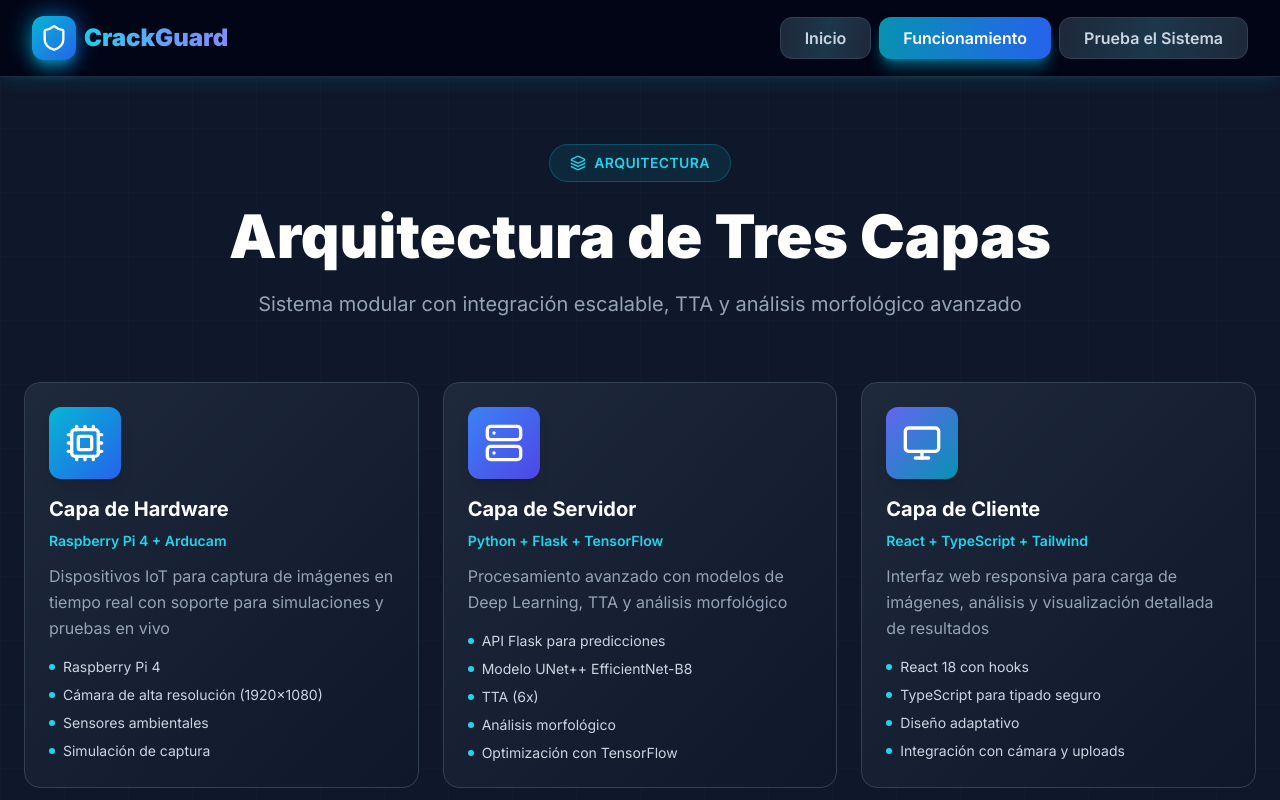
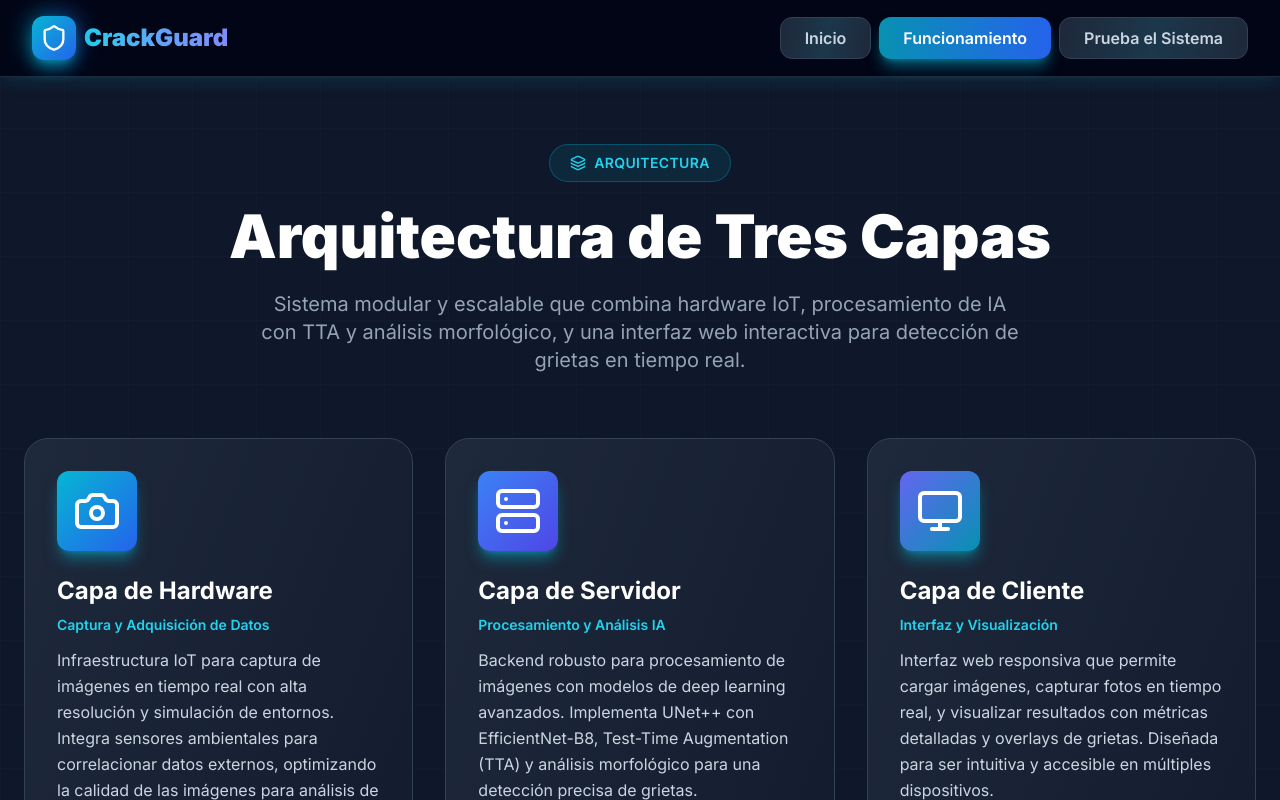
Before and after one commit to Angel226m/dl_iot, a React (Vite) app in the folder Frontend/: page / in a window 1280 px wide. Both pictures are taken after a click on the button "Funcionamiento". Shown: the top 800 px of the page. Built offline with nearby package versions, Linux system fonts and the light colour scheme.

Commit message:
Analisis morfologico v2

```diff
--- a/Frontend/src/components/Funcionamiento.tsx
+++ b/Frontend/src/components/Funcionamiento.tsx
@@ -332,35 +332,71 @@ const Funcionamiento = () => {
 
 export default Funcionamiento*/
 
-
-
  import { Cpu, Server, Monitor, Users, Building2, Shield, Code, Server as ServerIcon, Package, GraduationCap, Camera, Database, Sparkles, ScanSearch, Eye, Calendar, CheckCircle, Clock, ArrowRight, Layers, Compass, Settings, Zap } from 'lucide-react'
 
 const Funcionamiento = () => {
   const layers = [
     {
-      icon: <Cpu className="w-10 h-10" />,
+      icon: <Camera className="w-12 h-12" />,
       title: 'Capa de Hardware',
+      subtitle: 'Captura y Adquisición de Datos',
       technology: 'Raspberry Pi 4 + Arducam',
       color: 'from-cyan-500 to-blue-600',
-      description: 'Dispositivos IoT para captura de imágenes en tiempo real con soporte para simulaciones y pruebas en vivo',
-      features: ['Raspberry Pi 4', 'Cámara de alta resolución (1920x1080)', 'Sensores ambientales', 'Simulación de captura'],
+      description: 'Infraestructura IoT para captura de imágenes en tiempo real con alta resolución y simulación de entornos. Integra sensores ambientales para correlacionar datos externos, optimizando la calidad de las imágenes para análisis de grietas.',
+      features: [
+        'Raspberry Pi 4 (8GB RAM, Quad-Core Cortex-A72)',
+        'Cámara Arducam 1080p con soporte HDR',
+        'Sensores de temperatura y humedad para contexto ambiental',
+        'Simulación de captura para pruebas en entornos controlados',
+        'Soporte para formatos PNG, JPG, BMP, TIFF (máx. 20MB)',
+      ],
+      metrics: [
+        { label: 'Resolución', value: '1920x1080 px', icon: '📷' },
+        { label: 'Frecuencia', value: '30 FPS', icon: '⚡' },
+        { label: 'Tamaño Máximo', value: '20 MB', icon: '💾' },
+      ],
     },
     {
-      icon: <Server className="w-10 h-10" />,
+      icon: <Server className="w-12 h-12" />,
       title: 'Capa de Servidor',
+      subtitle: 'Procesamiento y Análisis IA',
       technology: 'Python + Flask + TensorFlow',
       color: 'from-blue-500 to-indigo-600',
-      description: 'Procesamiento avanzado con modelos de Deep Learning, TTA y análisis morfológico',
-      features: ['API Flask para predicciones', 'Modelo UNet++ EfficientNet-B8', 'TTA (6x)', 'Análisis morfológico', 'Optimización con TensorFlow'],
+      description: 'Backend robusto para procesamiento de imágenes con modelos de deep learning avanzados. Implementa UNet++ con EfficientNet-B8, Test-Time Augmentation (TTA) y análisis morfológico para una detección precisa de grietas.',
+      features: [
+        'API REST con Flask para predicciones en tiempo real',
+        'Modelo UNet++ con backbone EfficientNet-B8',
+        'TTA con 6 transformaciones para mayor precisión',
+        'Análisis morfológico avanzado (patrones, orientaciones, severidad)',
+        'Optimización con TensorFlow para alto rendimiento',
+        'Soporte para imágenes de hasta 2048x2048 px',
+      ],
+      metrics: [
+        { label: 'TTA Transformaciones', value: '6x', icon: '🔄' },
+        { label: 'Umbral de Detección', value: '0.5', icon: '🎯' },
+        { label: 'Tiempo de Procesamiento', value: '~2s por imagen', icon: '⏱️' },
+      ],
     },
     {
-      icon: <Monitor className="w-10 h-10" />,
+      icon: <Monitor className="w-12 h-12" />,
       title: 'Capa de Cliente',
+      subtitle: 'Interfaz y Visualización',
       technology: 'React + TypeScript + Tailwind',
       color: 'from-indigo-500 to-cyan-600',
-      description: 'Interfaz web responsiva para carga de imágenes, análisis y visualización detallada de resultados',
-      features: ['React 18 con hooks', 'TypeScript para tipado seguro', 'Diseño adaptativo', 'Integración con cámara y uploads'],
+      description: 'Interfaz web responsiva que permite cargar imágenes, capturar fotos en tiempo real, y visualizar resultados con métricas detalladas y overlays de grietas. Diseñada para ser intuitiva y accesible en múltiples dispositivos.',
+      features: [
+        'React 18 con hooks para una experiencia fluida',
+        'TypeScript para tipado seguro y escalable',
+        'Diseño responsivo con Tailwind CSS',
+        'Integración con cámara web y dispositivos móviles',
+        'Visualización interactiva de métricas y análisis morfológico',
+        'Soporte para imágenes procesadas con overlay de grietas',
+      ],
+      metrics: [
+        { label: 'Compatibilidad', value: 'Web/Móvil', icon: '📱' },
+        { label: 'Tiempo de Render', value: '<100ms', icon: '⚡' },
+        { label: 'Formatos Soportados', value: '5+', icon: '🖼️' },
+      ],
     },
   ]
 
@@ -412,70 +448,150 @@ const Funcionamiento = () => {
               <Layers className="w-4 h-4 text-cyan-400" />
               <span className="text-cyan-400 text-sm font-semibold tracking-wide">ARQUITECTURA</span>
             </div>
-            <h2 className="text-4xl md:text-5xl lg:text-6xl font-black text-white mb-6">Arquitectura de Tres Capas</h2>
+            <h2 className="text-4xl md:text-5xl lg:text-6xl font-black text-white mb-6">
+              Arquitectura de Tres Capas
+            </h2>
             <p className="text-xl text-slate-400 max-w-3xl mx-auto">
-              Sistema modular con integración escalable, TTA y análisis morfológico avanzado
+              Sistema modular y escalable que combina hardware IoT, procesamiento de IA con TTA y análisis morfológico, y una interfaz web interactiva para detección de grietas en tiempo real.
             </p>
           </div>
 
-          <div className="grid grid-cols-1 md:grid-cols-3 gap-6 mb-12">
+          <div className="grid grid-cols-1 md:grid-cols-3 gap-8 mb-12">
             {layers.map((layer, index) => (
               <div key={index} className="group relative">
-                <div className={`absolute inset-0 bg-gradient-to-br ${layer.color} rounded-2xl blur-xl opacity-0 group-hover:opacity-50 transition duration-500`}></div>
-                <div className="relative bg-gradient-to-br from-slate-800 to-slate-900 border border-slate-700 rounded-2xl p-6 hover:border-cyan-500/50 transition-all duration-300 h-full">
-                  <div className={`bg-gradient-to-br ${layer.color} text-white p-4 rounded-xl mb-4 inline-flex shadow-lg`}>
+                <div className={`absolute inset-0 bg-gradient-to-br ${layer.color} rounded-3xl blur-2xl opacity-0 group-hover:opacity-50 transition duration-500`}></div>
+                <div className="relative bg-gradient-to-br from-slate-800 to-slate-900 border border-slate-700 rounded-3xl p-8 hover:border-cyan-500/50 transition-all duration-300 transform group-hover:-translate-y-2">
+                  <div className={`bg-gradient-to-br ${layer.color} text-white p-4 rounded-xl mb-6 inline-flex shadow-lg shadow-cyan-500/50`}>
                     {layer.icon}
                   </div>
-                  <h3 className="text-xl font-bold text-white mb-2">{layer.title}</h3>
-                  <p className="text-sm font-semibold text-cyan-400 mb-3">{layer.technology}</p>
-                  <p className="text-slate-400 mb-4 leading-relaxed">{layer.description}</p>
-                  <div className="space-y-2">
+                  <h3 className="text-2xl font-bold text-white mb-2">{layer.title}</h3>
+                  <p className="text-sm font-semibold text-cyan-400 mb-3">{layer.subtitle}</p>
+                  <p className="text-base text-slate-300 mb-6 leading-relaxed">{layer.description}</p>
+
+                  <div className="mb-6">
+                    <h4 className="text-lg font-semibold text-white mb-3 flex items-center gap-2">
+                      <Settings className="w-5 h-5 text-cyan-400" />
+                      Características
+                    </h4>
+                    <div className="space-y-3">
                       {layer.features.map((feature, idx) => (
-                      <div key={idx} className="flex items-center gap-2 text-sm text-slate-300">
-                        <div className="w-1.5 h-1.5 bg-cyan-400 rounded-full"></div>
+                        <div key={idx} className="flex items-start gap-2 text-sm text-slate-300">
+                          <div className="w-1.5 h-1.5 bg-cyan-400 rounded-full mt-2 flex-shrink-0"></div>
                           <span>{feature}</span>
                         </div>
                       ))}
+                    </div>
+                  </div>
+
+                  <div className="bg-slate-900/50 border border-slate-700 rounded-xl p-5">
+                    <h4 className="text-lg font-semibold text-white mb-4 flex items-center gap-2">
+                      <Zap className="w-5 h-5 text-purple-400" />
+                      Métricas Clave
+                    </h4>
+                    <div className="grid grid-cols-2 gap-3">
+                      {layer.metrics.map((metric, idx) => (
+                        <div key={idx} className="bg-slate-800/50 border border-slate-600 rounded-lg p-3 text-center">
+                          <p className="text-xs text-slate-400 mb-1 flex items-center justify-center gap-1">
+                            <span>{metric.icon}</span>
+                            {metric.label}
+                          </p>
+                          <p className="text-sm font-bold text-white">{metric.value}</p>
+                        </div>
+                      ))}
+                    </div>
                   </div>
                 </div>
               </div>
             ))}
           </div>
 
-          {/* Diagrama de flujo */}
-          <div className="relative bg-gradient-to-br from-slate-800 to-slate-900 border border-slate-700 rounded-2xl p-8 hover:border-cyan-500/50 transition-all duration-300">
-            <h3 className="text-2xl font-bold text-center mb-8 text-white">Flujo de Comunicación</h3>
+          <div className="relative group">
+            <div className="absolute inset-0 bg-gradient-to-r from-cyan-500/20 to-blue-600/20 rounded-3xl blur-2xl opacity-75 group-hover:opacity-100 transition duration-500"></div>
+            <div className="relative bg-gradient-to-br from-slate-800 to-slate-900 border border-slate-700 rounded-3xl p-8 md:p-12 hover:border-cyan-500/50 transition-all duration-300">
+              <h3 className="text-3xl font-black text-white text-center mb-8">
+                Flujo de Comunicación
+              </h3>
+              <p className="text-center text-slate-400 mb-8 max-w-3xl mx-auto">
+                Interacción fluida entre capas para un procesamiento eficiente: desde la captura de imágenes hasta la visualización de resultados con análisis morfológico.
+              </p>
               <div className="flex flex-col md:flex-row items-center justify-center gap-6 md:gap-8">
-              <div className="flex flex-col items-center group">
+                <div className="flex flex-col items-center group/item">
                   <div className="relative">
-                  <div className="absolute inset-0 bg-gradient-to-br from-cyan-500 to-blue-600 rounded-full blur-xl opacity-75 group-hover:opacity-100 transition duration-300"></div>
-                  <div className="relative w-20 h-20 bg-gradient-to-br from-cyan-500 to-blue-600 rounded-full flex items-center justify-center text-white font-bold text-2xl shadow-lg shadow-cyan-500/50">
-                    1
+                    <div className="absolute inset-0 bg-gradient-to-br from-cyan-500 to-blue-600 rounded-full blur-xl opacity-75 group-hover/item:opacity-100 transition duration-300"></div>
+                    <div className="relative w-24 h-24 bg-gradient-to-br from-cyan-500 to-blue-600 rounded-full flex items-center justify-center text-white shadow-lg shadow-cyan-500/50">
+                      <Camera className="w-10 h-10" />
                     </div>
                   </div>
-                <p className="mt-3 font-semibold text-white">Hardware</p>
+                  <p className="mt-3 font-semibold text-white">Captura (Hardware)</p>
+                  <p className="text-sm text-slate-400 text-center">Imágenes en alta resolución</p>
                 </div>
                 <ArrowRight className="w-8 h-8 text-slate-600 hidden md:block" />
                 <div className="text-4xl text-slate-600 md:hidden">↓</div>
-              <div className="flex flex-col items-center group">
+                <div className="flex flex-col items-center group/item">
                   <div className="relative">
-                  <div className="absolute inset-0 bg-gradient-to-br from-blue-500 to-indigo-600 rounded-full blur-xl opacity-75 group-hover:opacity-100 transition duration-300"></div>
-                  <div className="relative w-20 h-20 bg-gradient-to-br from-blue-500 to-indigo-600 rounded-full flex items-center justify-center text-white font-bold text-2xl shadow-lg shadow-blue-500/50">
-                    2
+                    <div className="absolute inset-0 bg-gradient-to-br from-blue-500 to-indigo-600 rounded-full blur-xl opacity-75 group-hover/item:opacity-100 transition duration-300"></div>
+                    <div className="relative w-24 h-24 bg-gradient-to-br from-blue-500 to-indigo-600 rounded-full flex items-center justify-center text-white shadow-lg shadow-blue-500/50">
+                      <Server className="w-10 h-10" />
                     </div>
                   </div>
-                <p className="mt-3 font-semibold text-white">Servidor</p>
+                  <p className="mt-3 font-semibold text-white">Procesamiento (Servidor)</p>
+                  <p className="text-sm text-slate-400 text-center">UNet++ con TTA y análisis morfológico</p>
                 </div>
                 <ArrowRight className="w-8 h-8 text-slate-600 hidden md:block" />
                 <div className="text-4xl text-slate-600 md:hidden">↓</div>
-              <div className="flex flex-col items-center group">
+                <div className="flex flex-col items-center group/item">
                   <div className="relative">
-                  <div className="absolute inset-0 bg-gradient-to-br from-indigo-500 to-cyan-600 rounded-full blur-xl opacity-75 group-hover:opacity-100 transition duration-300"></div>
-                  <div className="relative w-20 h-20 bg-gradient-to-br from-indigo-500 to-cyan-600 rounded-full flex items-center justify-center text-white font-bold text-2xl shadow-lg shadow-indigo-500/50">
-                    3
+                    <div className="absolute inset-0 bg-gradient-to-br from-indigo-500 to-cyan-600 rounded-full blur-xl opacity-75 group-hover/item:opacity-100 transition duration-300"></div>
+                    <div className="relative w-24 h-24 bg-gradient-to-br from-indigo-500 to-cyan-600 rounded-full flex items-center justify-center text-white shadow-lg shadow-indigo-500/50">
+                      <Monitor className="w-10 h-10" />
                     </div>
                   </div>
-                <p className="mt-3 font-semibold text-white">Cliente</p>
+                  <p className="mt-3 font-semibold text-white">Visualización (Cliente)</p>
+                  <p className="text-sm text-slate-400 text-center">Interfaz con métricas y overlays</p>
+                </div>
+              </div>
+            </div>
+          </div>
+
+          <div className="mt-12 relative group">
+            <div className="absolute inset-0 bg-gradient-to-r from-purple-500/20 to-pink-600/20 rounded-3xl blur-2xl opacity-75 group-hover:opacity-100 transition duration-500"></div>
+            <div className="relative bg-gradient-to-br from-slate-800 to-slate-900 border border-slate-700 rounded-3xl p-8 md:p-12 hover:border-purple-500/50 transition-all duration-300">
+              <h3 className="text-3xl font-black text-white text-center mb-8">
+                Detalles Técnicos
+              </h3>
+              <div className="grid grid-cols-1 md:grid-cols-2 gap-6">
+                <div className="bg-slate-900/50 border border-slate-700 rounded-xl p-6">
+                  <h4 className="text-xl font-bold text-white mb-4 flex items-center gap-2">
+                    <Compass className="w-6 h-6 text-purple-400" />
+                    Análisis Morfológico
+                  </h4>
+                  <p className="text-slate-300 mb-4">
+                    Identifica patrones de grietas (horizontal, vertical, diagonal, ramificada) y calcula métricas como longitud, ancho, ángulo y severidad ajustada.
+                  </p>
+                  <div className="flex flex-wrap gap-2">
+                    {['Horizontal ↔️', 'Vertical ↕️', 'Diagonal ↗️', 'Ramificada 🗺️'].map((pattern, idx) => (
+                      <span key={idx} className="bg-purple-500/10 border border-purple-500/30 text-purple-400 text-xs font-semibold px-3 py-1 rounded-full">
+                        {pattern}
+                      </span>
+                    ))}
+                  </div>
+                </div>
+                <div className="bg-slate-900/50 border border-slate-700 rounded-xl p-6">
+                  <h4 className="text-xl font-bold text-white mb-4 flex items-center gap-2">
+                    <Zap className="w-6 h-6 text-cyan-400" />
+                    Test-Time Augmentation (TTA)
+                  </h4>
+                  <p className="text-slate-300 mb-4">
+                    Aplica 6 transformaciones (rotaciones, flips, escalado) para mejorar la robustez del modelo, aumentando la confianza en la detección hasta un 95%+.
+                  </p>
+                  <div className="flex flex-wrap gap-2">
+                    {['Rotaciones', 'Flips', 'Escalado', '6x Aumentos'].map((aug, idx) => (
+                      <span key={idx} className="bg-cyan-500/10 border border-cyan-500/30 text-cyan-400 text-xs font-semibold px-3 py-1 rounded-full">
+                        {aug}
+                      </span>
+                    ))}
+                  </div>
+                </div>
               </div>
             </div>
           </div>
```
Also changed, not shown: 1 other file (tests, documents, lock files or other folders). Lines whose indentation alone changed are shown as unchanged.
